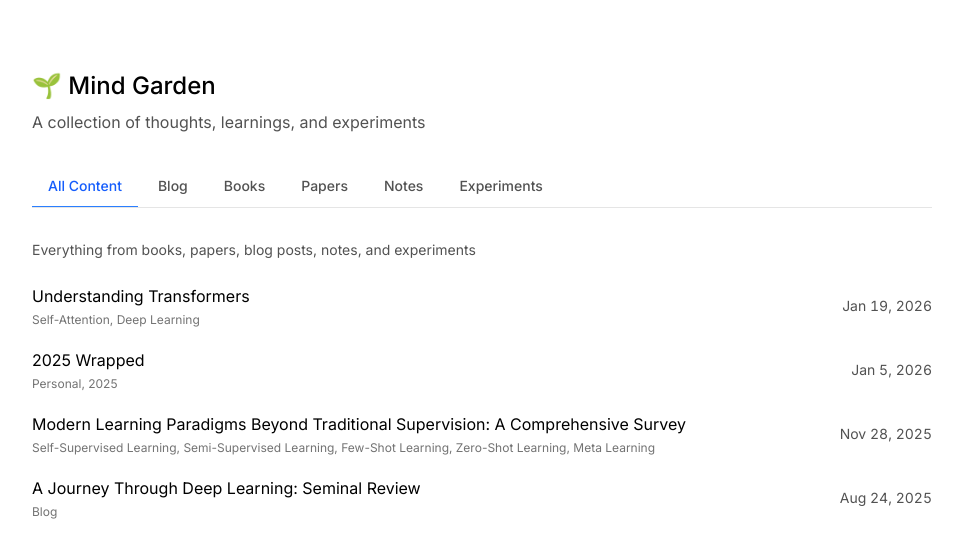
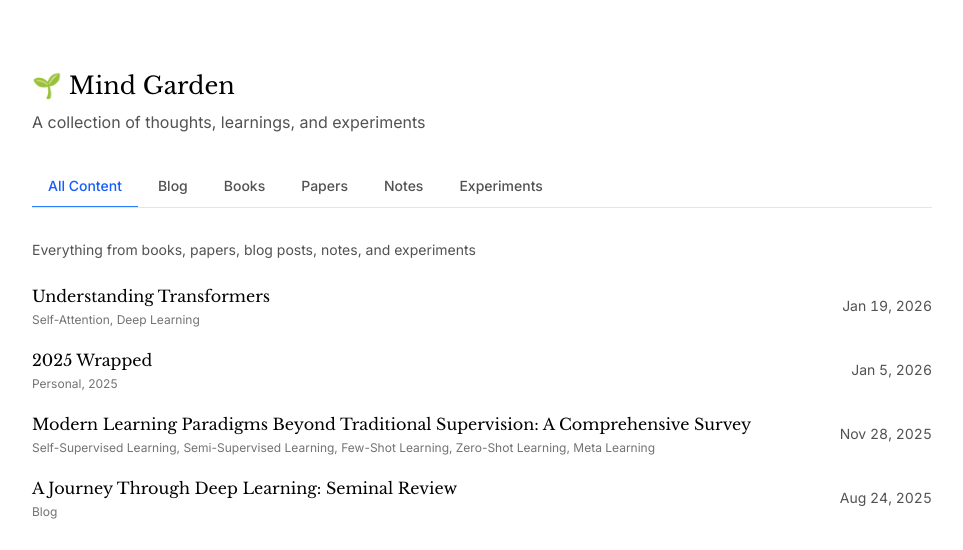
Before and after one commit to Bhautik-2004/Portfolio, a Next.js app: page /content/all in a window 1280 px wide. Shown: the part 126-676 px from the top of the page, without its empty margins (158-1121 px from the left). Built offline with nearby package versions, Linux system fonts and the light colour scheme.

Commit message:
enhance theme switch functionality and improve typography styles

```diff
--- a/app/components/theme-switch.tsx
+++ b/app/components/theme-switch.tsx
@@ -26,6 +26,16 @@ export const ThemeSwitch: React.FC = () => {
   const [currentTheme, setCurrentTheme] = React.useState<"light" | "dark">(
     "light"
   );
+
+  const isEditableTarget = (target: EventTarget | null) => {
+    return (
+      target instanceof HTMLElement &&
+      (target.isContentEditable ||
+        target.tagName === "INPUT" ||
+        target.tagName === "TEXTAREA" ||
+        target.tagName === "SELECT")
+    );
+  };
 
   const getColorPreference = (): "light" | "dark" => {
     if (typeof window !== "undefined") {
@@ -70,6 +80,35 @@ export const ThemeSwitch: React.FC = () => {
     reflectPreference(newTheme);
   };
 
+  React.useEffect(() => {
+    if (!mounted) {
+      return;
+    }
+
+    const handleKeyDown = (event: KeyboardEvent) => {
+      if (
+        event.defaultPrevented ||
+        event.repeat ||
+        event.altKey ||
+        event.ctrlKey ||
+        event.metaKey ||
+        isEditableTarget(event.target) ||
+        event.key.toLowerCase() !== "d"
+      ) {
+        return;
+      }
+
+      event.preventDefault();
+      const newTheme = currentTheme === "light" ? "dark" : "light";
+      localStorage.setItem(storageKey, newTheme);
+      reflectPreference(newTheme);
+    };
+
+    window.addEventListener("keydown", handleKeyDown);
+
+    return () => window.removeEventListener("keydown", handleKeyDown);
+  }, [currentTheme, mounted]);
+
   if (!mounted) {
     return (
       <FaCircleHalfStroke
--- a/app/globals.css
+++ b/app/globals.css
@@ -3,6 +3,30 @@
 @import "./components/tweet.css";
 
 @custom-variant dark (&:where(.dark, .dark *));
+
+html {
+  font-family: var(--font-sans), sans-serif;
+}
+
+body {
+  font-family: var(--font-sans), sans-serif;
+}
+
+h1,
+h2,
+h3,
+h4,
+h5,
+h6 {
+  font-family: var(--font-serif), serif;
+}
+
+code,
+pre,
+kbd,
+samp {
+  font-family: var(--font-mono), monospace;
+}
 
 ::selection {
   background-color: #47a3f3;
--- a/app/layout.tsx
+++ b/app/layout.tsx
@@ -1,7 +1,7 @@
 import "./globals.css";
 import 'katex/dist/katex.min.css';
 import type { Metadata } from "next";
-import { Inter } from "next/font/google";
+import { Inter, JetBrains_Mono, Libre_Baskerville } from "next/font/google";
 import { Navbar } from "./components/nav";
 import { Analytics } from "@vercel/analytics/react";
 import { SpeedInsights } from "@vercel/speed-insights/next";
@@ -10,7 +10,21 @@ import { ThemeProvider } from "./components/theme-switch";
 import { metaData } from "./lib/config";
 
 
-const inter = Inter({ subsets: ["latin"] });
+const inter = Inter({
+  subsets: ["latin"],
+  variable: "--font-sans",
+});
+
+const libreBaskerville = Libre_Baskerville({
+  subsets: ["latin"],
+  weight: ["400", "700"],
+  variable: "--font-serif",
+});
+
+const jetBrainsMono = JetBrains_Mono({
+  subsets: ["latin"],
+  variable: "--font-mono",
+});
 
 export const viewport = {
   width: 'device-width',
@@ -69,7 +83,7 @@ export default function RootLayout({
   return (
     <html
       lang="en"
-      className={`${inter.className} light`} // Ensure a default theme class
+      className={`${inter.variable} ${libreBaskerville.variable} ${jetBrainsMono.variable} light`} // Ensure a default theme class
       suppressHydrationWarning // Suppress hydration warnings for dynamic attributes
     >
       <head>
--- a/app/page.tsx
+++ b/app/page.tsx
@@ -13,7 +13,7 @@ export default function Page() {
         height={160}
         priority
       />
-      <h1 className="mb-8 text-2xl font-medium">Hey there!</h1>
+      <h1 className="mb-8 text-2xl font-medium">Hey there! 👋</h1>
       <div className="prose prose-neutral dark:prose-invert">
         <p>
           I’m a student and developer who loves exploring AI, Machine Learning, and web development. I spend my time building projects that are both fun and practical, from interactive web apps to intelligent models.
```
